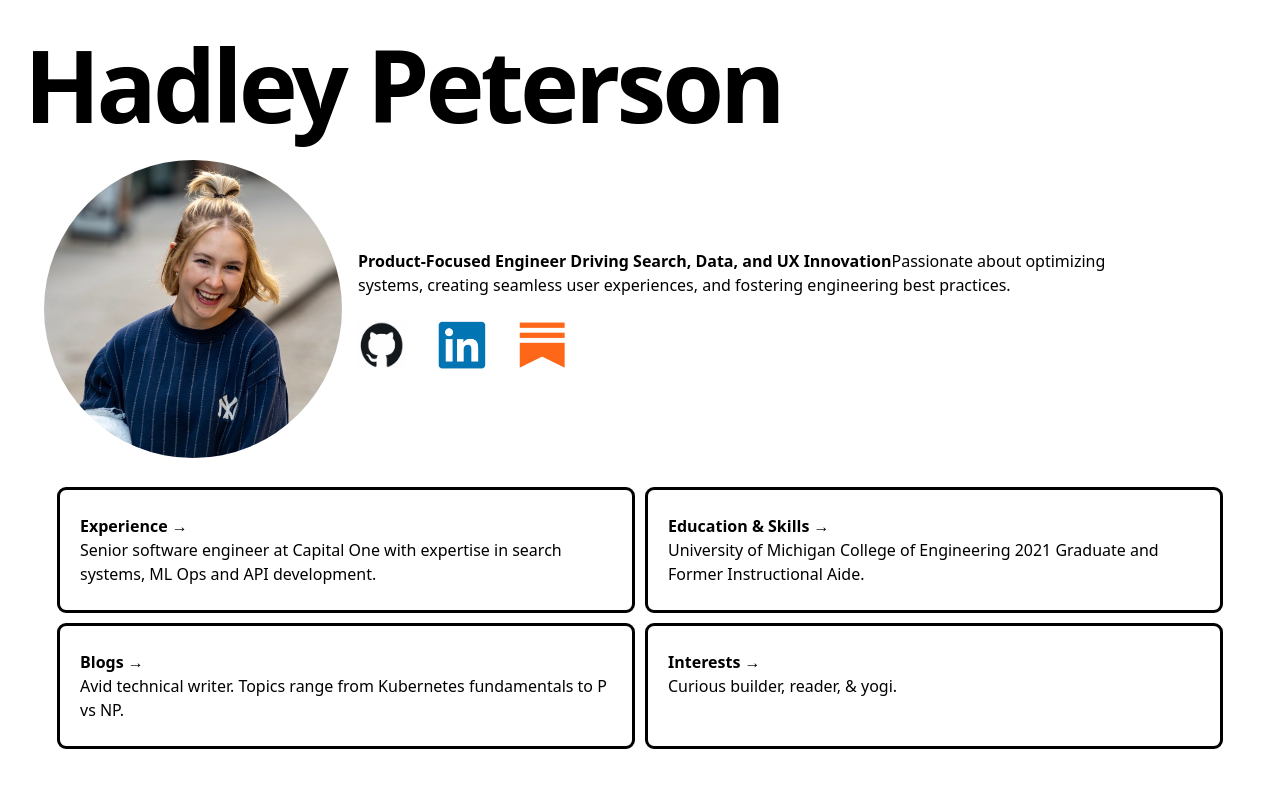
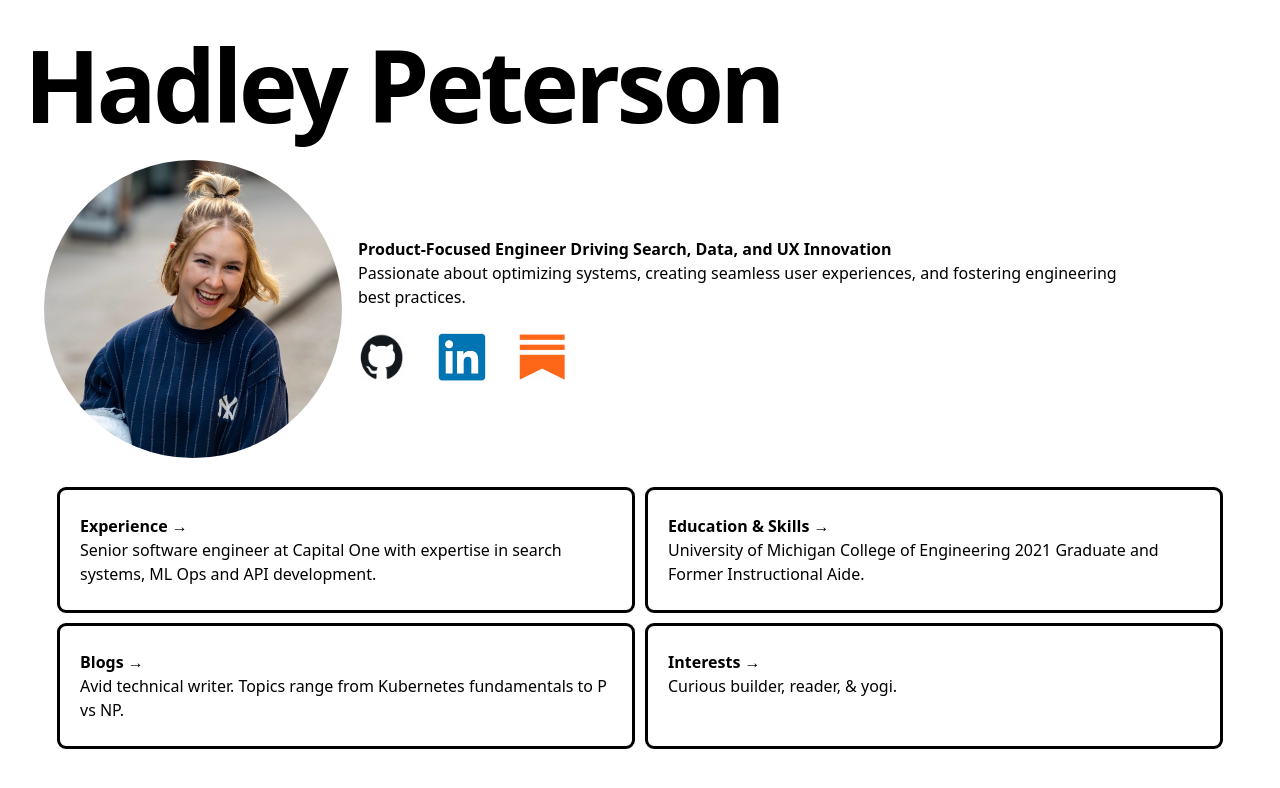
Before and after one commit to hadpeter/hadleypeterson-info, a Next.js app: page / in a window 1280 px wide. Shown: the top 788 px of the page. Built offline with nearby package versions, Linux system fonts and the light colour scheme.

Commit message:
formatting

```diff
--- a/app/components/pageSubTitle.js
+++ b/app/components/pageSubTitle.js
@@ -1,6 +1,6 @@
 export default function PageSubTitleComponet(props){
     return (
-        <h2 className="text-3xl md:text-4xl font-bold tracking-tighter leading-tight mb-8 md:pr-8">
+        <h2 className="text-3xl md:text-4xl font-bold tracking-tighter leading-tight mb-8 md:pr-8 mt-8">
             {props.title}
         </h2>
     );
--- a/app/page.js
+++ b/app/page.js
@@ -20,7 +20,7 @@ export default function Home() {
             </div>
             <div className="mx-4 w-2/3">
             <b>Product-Focused Engineer Driving Search, Data, and UX Innovation</b>
-            Passionate about optimizing systems, creating seamless user experiences, and fostering engineering best practices.
+            <p>Passionate about optimizing systems, creating seamless user experiences, and fostering engineering best practices.</p>
             <Icons></Icons>
             </div>
           </div>
```
